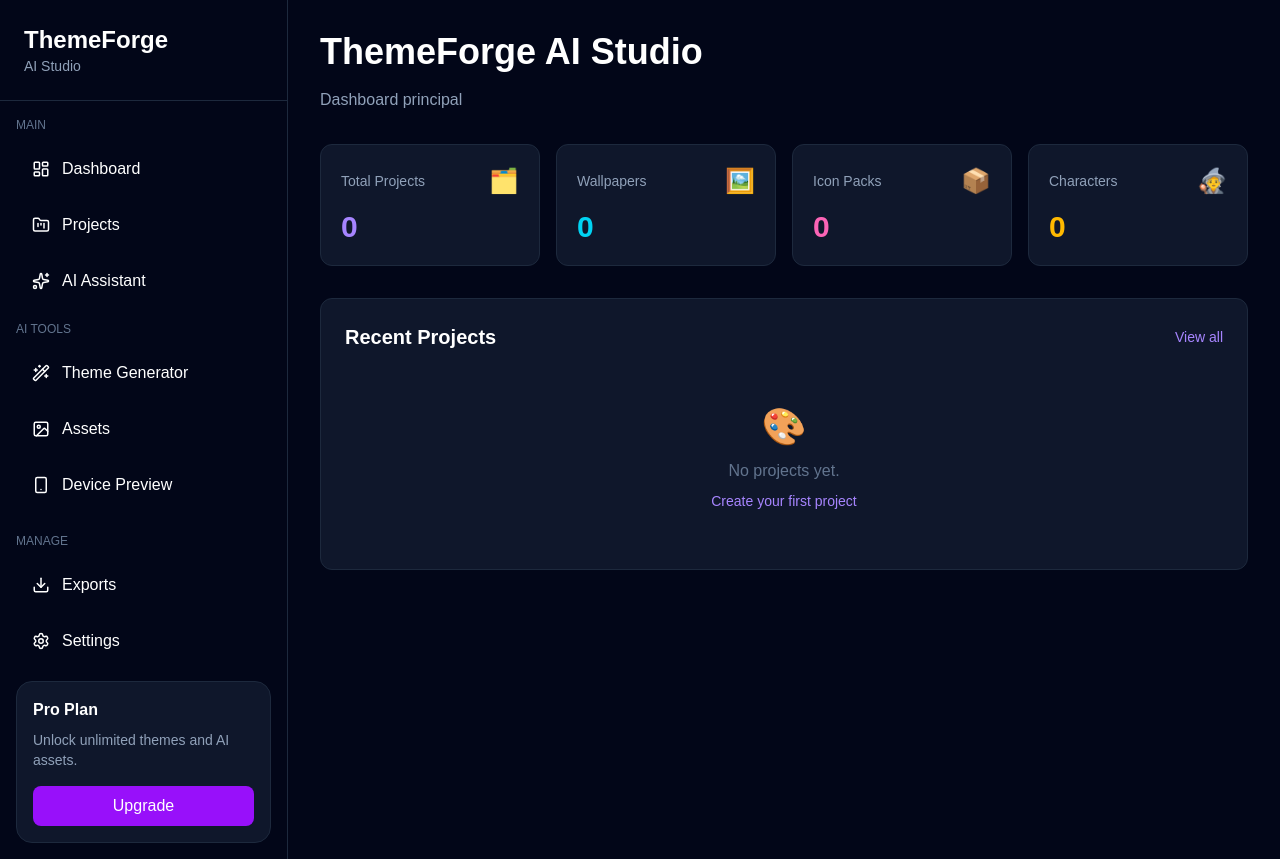
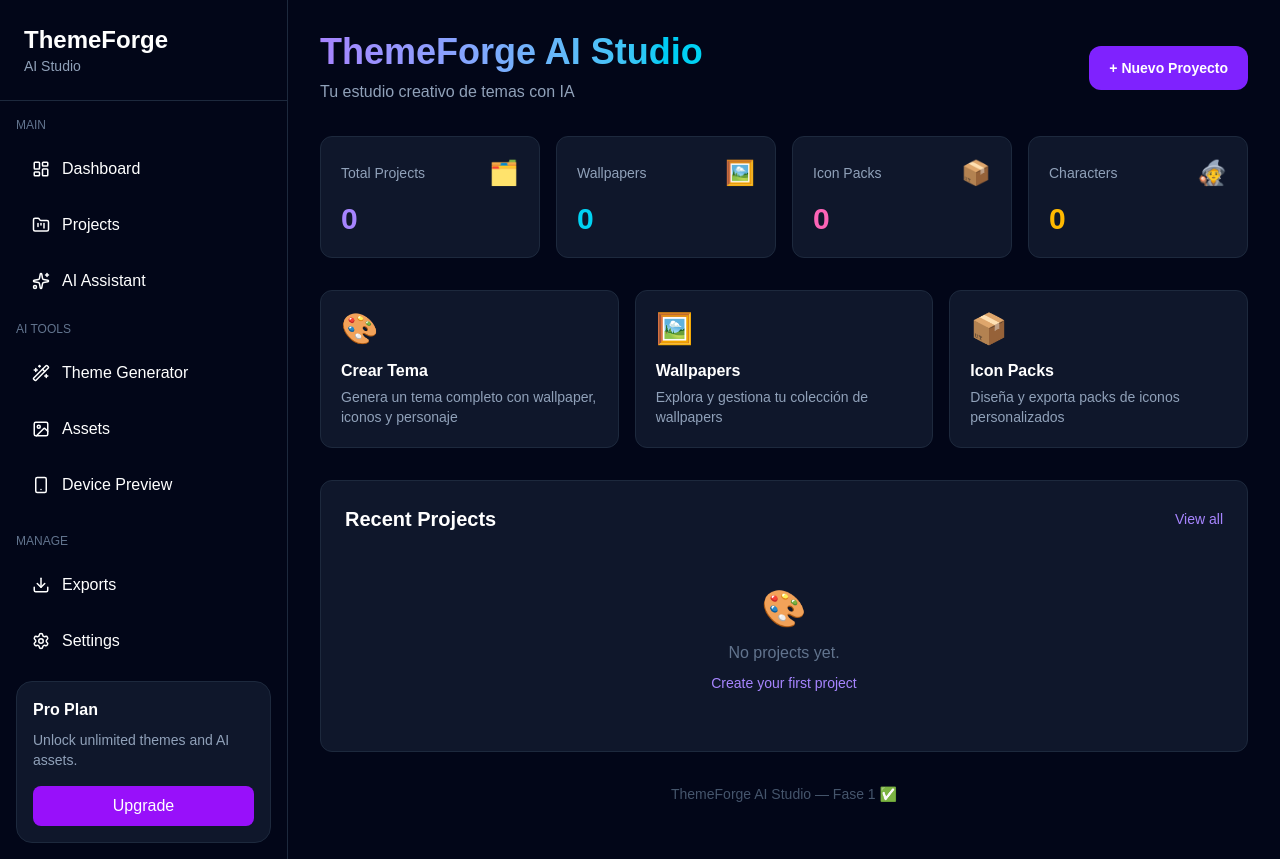
Before and after one commit to themeforge-studio/themeforge-ai-studio, a Next.js app in the folder themeforge-app/: page / in a window 1280 px wide. Built offline with nearby package versions, Linux system fonts and the light colour scheme.

Commit message:
Dashboard principal mejorado con acciones rápidas

```diff
--- a/themeforge-app/app/page.tsx
+++ b/themeforge-app/app/page.tsx
@@ -1,3 +1,5 @@
+"use client";
+
 import Sidebar from "../components/layout/Sidebar";
 import StatsCards from "../components/dashboard/StatsCards";
 import ProjectsTable from "../components/dashboard/ProjectsTable";
@@ -7,21 +9,74 @@ export default function Home() {
     <main className="min-h-screen bg-slate-950 text-white flex">
       <Sidebar />
 
-      <section className="flex-1 p-8">
-        <h1 className="text-4xl font-bold">
-          ThemeForge AI Studio
-        </h1>
+      <section className="flex-1 p-8 overflow-y-auto">
 
-        <p className="mt-4 text-slate-400">
-          Dashboard principal
-        </p>
-
-        <div className="mt-8">
-          <StatsCards />
+        {/* Header */}
+        <div className="flex items-center justify-between mb-8">
+          <div>
+            <h1 className="text-4xl font-bold bg-gradient-to-r from-violet-400 to-cyan-400 bg-clip-text text-transparent">
+              ThemeForge AI Studio
+            </h1>
+            <p className="mt-2 text-slate-400">
+              Tu estudio creativo de temas con IA
+            </p>
+          </div>
+          <button
+            onClick={() => window.location.href = "/projects"}
+            className="bg-violet-600 hover:bg-violet-700 transition px-5 py-3 rounded-xl font-semibold text-sm"
+          >
+            + Nuevo Proyecto
+          </button>
         </div>
 
-       <ProjectsTable />
-     </section>
+        {/* Stats */}
+        <StatsCards />
+
+        {/* Quick Actions */}
+        <div className="mt-8 grid grid-cols-3 gap-4">
+          <button
+            onClick={() => window.location.href = "/projects"}
+            className="rounded-xl border border-slate-800 bg-slate-900 hover:border-violet-500/50 hover:bg-slate-800 transition p-5 text-left"
+          >
+            <div className="text-3xl mb-3">🎨</div>
+            <h3 className="font-bold mb-1">Crear Tema</h3>
+            <p className="text-sm text-slate-400">
+              Genera un tema completo con wallpaper, iconos y personaje
+            </p>
+          </button>
+
+          <button
+            onClick={() => window.location.href = "/wallpapers"}
+            className="rounded-xl border border-slate-800 bg-slate-900 hover:border-cyan-500/50 hover:bg-slate-800 transition p-5 text-left"
+          >
+            <div className="text-3xl mb-3">🖼️</div>
+            <h3 className="font-bold mb-1">Wallpapers</h3>
+            <p className="text-sm text-slate-400">
+              Explora y gestiona tu colección de wallpapers
+            </p>
+          </button>
+
+          <button
+            onClick={() => window.location.href = "/projects"}
+            className="rounded-xl border border-slate-800 bg-slate-900 hover:border-pink-500/50 hover:bg-slate-800 transition p-5 text-left"
+          >
+            <div className="text-3xl mb-3">📦</div>
+            <h3 className="font-bold mb-1">Icon Packs</h3>
+            <p className="text-sm text-slate-400">
+              Diseña y exporta packs de iconos personalizados
+            </p>
+          </button>
+        </div>
+
+        {/* Recent Projects */}
+        <ProjectsTable />
+
+        {/* Footer */}
+        <div className="mt-8 text-center text-slate-600 text-sm">
+          ThemeForge AI Studio — Fase 1 ✅
+        </div>
+
+      </section>
     </main>
   );
 }
```
